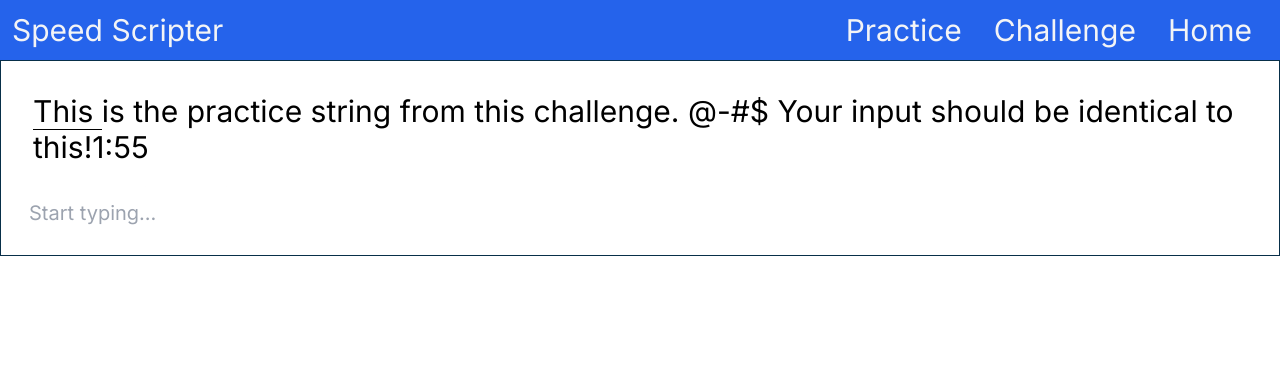
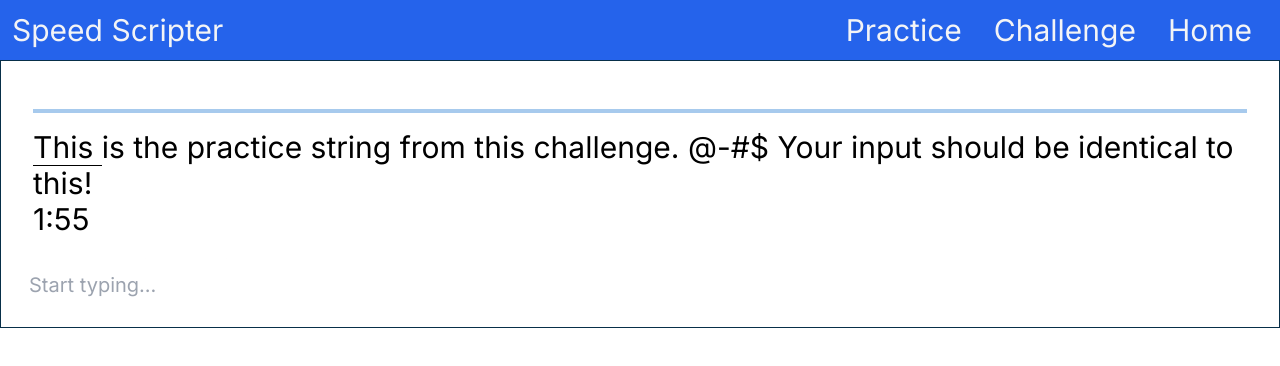
Before and after one commit to jason1642/speed-scripter, a Next.js app: page /practice in a window 1280 px wide. Shown: the top 366 px of the page. Built offline with nearby package versions, Linux system fonts and the light colour scheme.

Commit message:
Progress bar

```diff
--- a/src/components/challenge-panel/ChallengeDisplay.tsx
+++ b/src/components/challenge-panel/ChallengeDisplay.tsx
@@ -1,9 +1,10 @@
-// 'use client'
+'use client'
 import { useEffect,useState, FunctionComponent, Fragment } from "react";
 import styled from 'styled-components';
 import {IChallengeDisplayProps, IProgressStateProps, ITimerProps, WordElementMapTypes, ErrorTypes, WordsTypes} from './types'
 import useTimer from '../Timer'
 import './letterHighlights.css'
+import ProgressBar from "./ProgressBar";
 
 const Container = styled.p`
 /*  */
@@ -94,7 +95,9 @@ const ChallengeDisplay: FunctionComponent<IChallengeDisplayProps> = ({stringGoal
     useEffect(()=>{
             compareFunction(stringGoal, userInput)
             userInput && handleNextWordMove()
-            console.log('WPM:', progressState.wordsPerMinute)
+            // console.log('WPM:', progressState.wordsPerMinute)
+            // console.log(Math.floor(progressState.resultString.length / stringGoal.length))
+            console.log(progressState.resultString.length)
     },[userInput, stringGoal])
 
 
@@ -106,8 +109,12 @@ const ChallengeDisplay: FunctionComponent<IChallengeDisplayProps> = ({stringGoal
             className=" p-4 items-center text-3xl justify-center"
   >
 
+                    <ProgressBar progressPercentage={progressState.resultString.length / stringGoal.length}/>
 
-            {
+
+
+        <div>
+                 {
             wordElementMap.map(item=> (<span
             style={{borderBottom: progressState.currentWord === item.id ? '1px solid black' : 'none'}}
              key={item.id}
@@ -116,6 +123,8 @@ const ChallengeDisplay: FunctionComponent<IChallengeDisplayProps> = ({stringGoal
                 </span>)
                 )
                 }
+        </div>
+
 
 
                 {timeLeft}
--- /dev/null
+++ b/src/components/challenge-panel/ProgressBar.tsx
@@ -0,0 +1,23 @@
+'use client'
+import LinearProgress from '@mui/material/LinearProgress';
+import * as React from 'react'
+
+interface IProgressBarProps {
+    progressPercentage: number;
+}
+
+const ProgressBar: React.FunctionComponent<IProgressBarProps> = ({progressPercentage}) => {
+    React.useEffect(()=>{
+        console.log(progressPercentage)
+    },[progressPercentage])
+  return (
+    <div className='py-4'>
+        <LinearProgress
+           variant='determinate'
+           value={Math.floor(progressPercentage * 100)}
+        />
+    </div>
+  );
+};
+
+export default ProgressBar;
```
